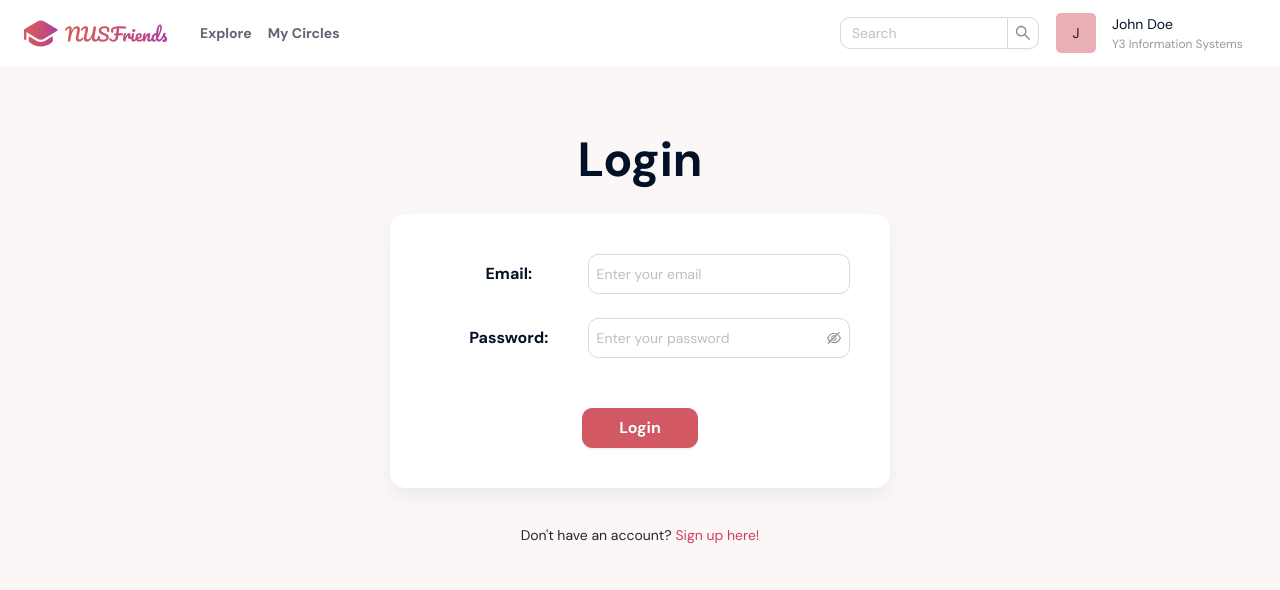
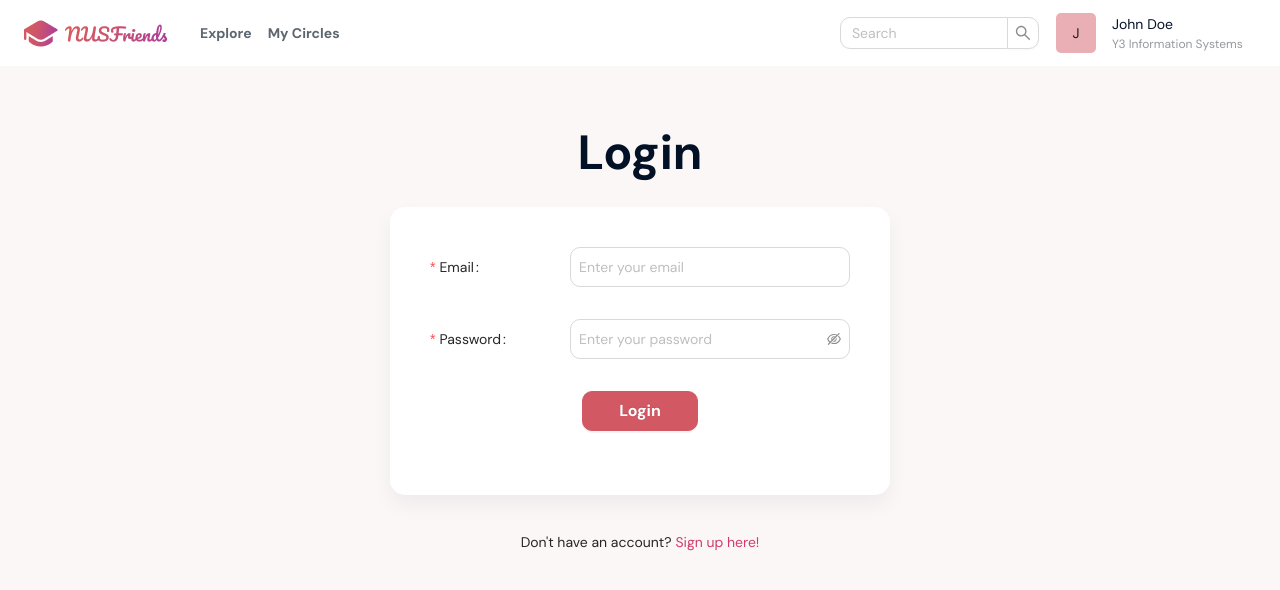
Before and after one commit to yuanxin1997/nusfriends-fe, a React (Create React App) app: page /login in a window 1280 px wide. Shown: the top 590 px of the page. Built offline with nearby package versions, Linux system fonts and the light colour scheme.

Commit message:
done with login page

```diff
--- a/src/pages/Login.js
+++ b/src/pages/Login.js
@@ -1,10 +1,48 @@
-import { Button, Col, Input, Row } from "antd";
+import { Button, Col, Input, Row, Form } from "antd";
 import Password from "antd/lib/input/Password";
 import React, { useState } from "react";
-import { Link } from "react-router-dom";
+import { Link, useHistory } from "react-router-dom";
 import styled from "styled-components";
+import { Url } from "../constants/global";
+import axios from "axios";
 
 function Login() {
+    const history = useHistory();
+    const [pending, setPending] = useState(false);
+    const [error, setError] = useState(null);
+
+    const onFinish = async (values) => {
+        const user = {
+            email: values.email,
+            password: values.password,
+        };
+
+        setPending(true);
+
+        await axios
+            .post(`${Url}/users/login`, { user })
+            .then((res) => {
+                console.log(res);
+                setPending(false);
+                history.push("/");
+            })
+            .catch(function (error) {
+                if (error.response) {
+                    console.log(error.response.data);
+                    setError(error.response.data);
+                } else if (error.request) {
+                    console.log(error.request);
+                    setError(error.request.data);
+                } else {
+                    // Something happened in setting up the request that triggered an Error
+                    console.log("Error", error.message);
+                    setError(error.message);
+                }
+                setPending(false);
+                console.log(error.config);
+            });
+    };
+
     return (
         <div
             style={{
@@ -24,12 +62,25 @@ function Login() {
             </div>
 
             <LoginCard>
-                <div style={{ margin: "24px" }}>
-                    <Row align="middle" gutter={[0, 12]}>
-                        <Col md={9} xs={24}>
-                            <h5>Email:</h5>
-                        </Col>
-                        <Col md={15} xs={24}>
+                <Form
+                    name="login"
+                    labelCol={{ span: 8 }}
+                    wrapperCol={{ span: 16 }}
+                    labelAlign="left"
+                    style={{ padding: "24px" }}
+                    onFinish={onFinish}
+                >
+                    <Form.Item
+                        label="Email"
+                        name="email"
+                        rules={[
+                            {
+                                required: true,
+                                message: "Please input your email!",
+                            },
+                        ]}
+                        style={{ marginBottom: "32px" }}
+                    >
                         <Input
                             placeholder="Enter your email"
                             style={{
@@ -37,16 +88,18 @@ function Login() {
                                 borderRadius: "var(--br-md)",
                             }}
                         ></Input>
-                        </Col>
-                    </Row>
-                </div>
-
-                <div style={{ margin: "24px" }}>
-                    <Row justify="center" align="middle" gutter={[0, 12]}>
-                        <Col md={9} xs={24}>
-                            <h5>Password:</h5>
-                        </Col>
-                        <Col md={15} xs={24}>
+                    </Form.Item>
+                    <Form.Item
+                        label="Password"
+                        name="password"
+                        rules={[
+                            {
+                                required: true,
+                                message: "Please input your password!",
+                            },
+                        ]}
+                        style={{ marginBottom: "32px" }}
+                    >
                         <Password
                             placeholder="Enter your password"
                             style={{
@@ -54,19 +107,30 @@ function Login() {
                                 borderRadius: "var(--br-md)",
                             }}
                         ></Password>
-                        </Col>
-                    </Row>
-                </div>
-
-                <div style={{ margin: "50px 0px 24px 0px" }}>
+                    </Form.Item>
+                    <Form.Item justify="center">
                         <Button
                             type="primary"
+                            htmlType="submit"
                             size="large"
                             style={{ padding: "0px 36px" }}
+                            loading={pending}
                         >
                             Login
                         </Button>
-                </div>
+                    </Form.Item>
+                    {error && (
+                        <Form.Item
+                            justify="center"
+                            style={{
+                                color: "var(--error-main)",
+                                fontWeight: "700",
+                            }}
+                        >
+                            {error}
+                        </Form.Item>
+                    )}
+                </Form>
             </LoginCard>
             <div style={{ marginBottom: "20%" }}>
                 Don't have an account?{" "}
```
Lines whose indentation alone changed are shown as unchanged.
